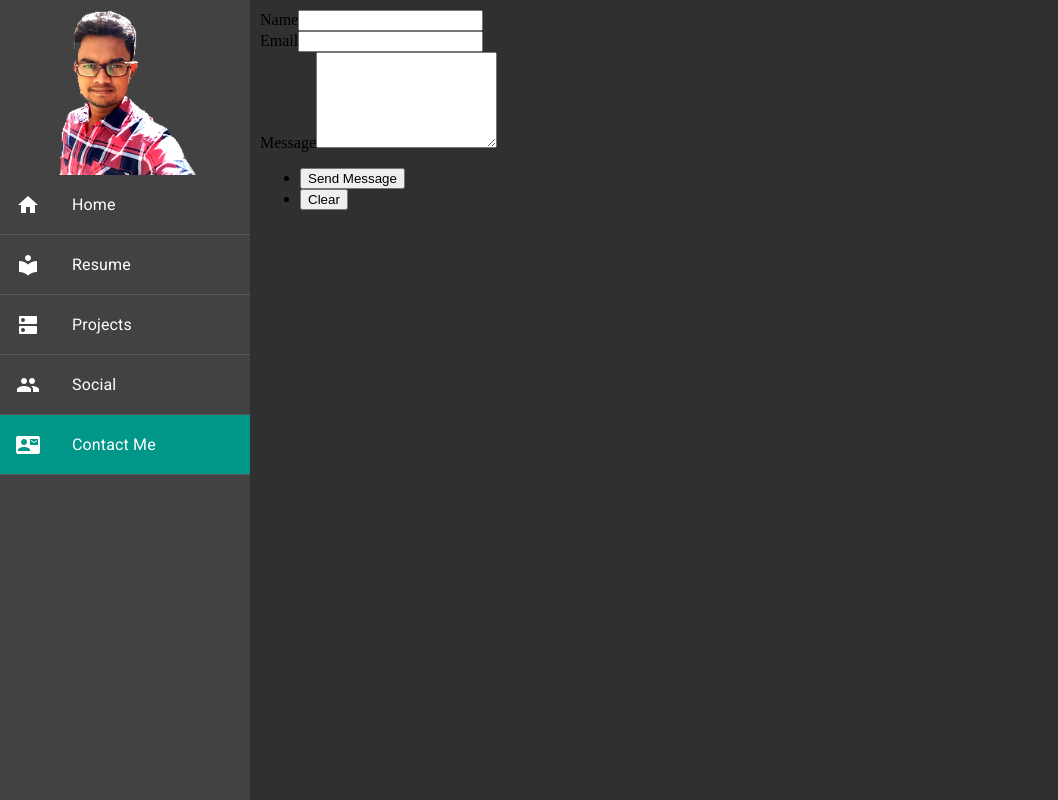
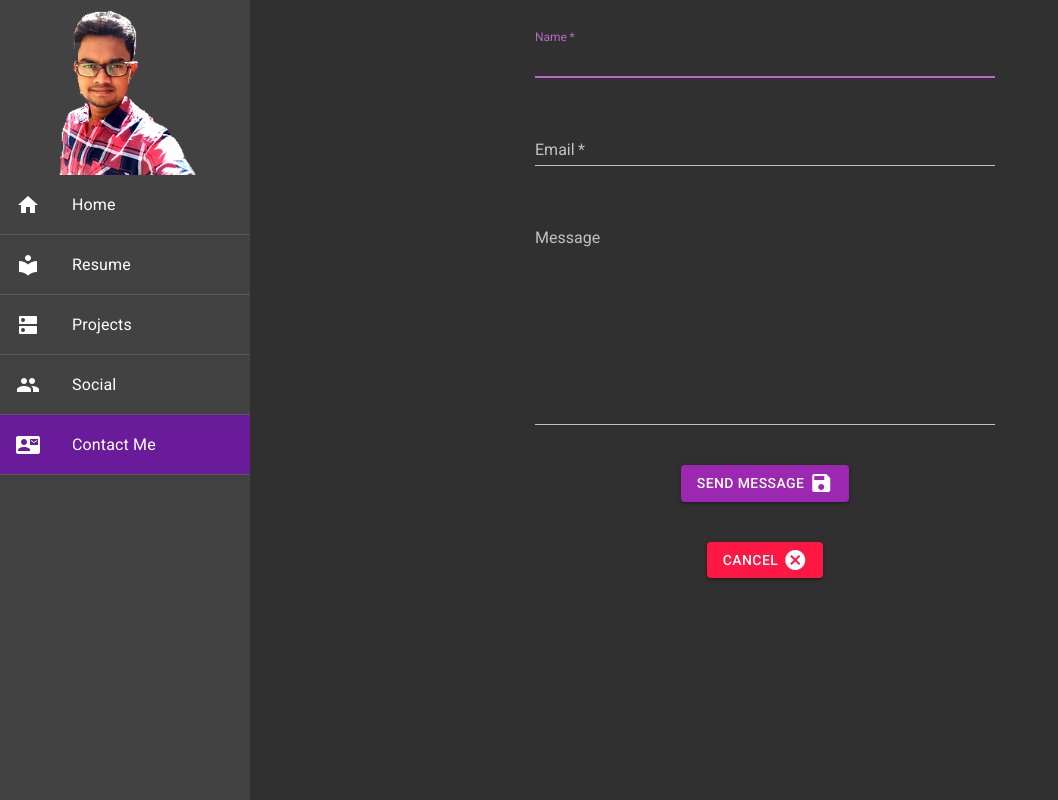
Before and after one commit to jana-uoft/portfolio_gatsby, a Gatsby site: page /contact in a window 1280 px wide. Shown: the whole page, without its empty margins (0-1058 px from the left). Built offline with nearby package versions, Linux system fonts and the light colour scheme; Gatsby itself is replaced by a stand-in of ours.

Commit message:
Add style for contact form page

```diff
--- a/src/components/layout.js
+++ b/src/components/layout.js
@@ -5,7 +5,7 @@ import {
   CssBaseline,
   Hidden
 } from '@material-ui/core'
-import teal from '@material-ui/core/colors/teal'
+import { purple, red } from '@material-ui/core/colors'
 import {
   SEO,
   Sidebar
@@ -14,8 +14,8 @@ import {
 const theme = createMuiTheme({
   palette: {
     type: 'dark',
-    primary: teal,
-    secondary: teal
+    primary: purple,
+    secondary: red
   },
   typography: {
     useNextVariants: true
--- a/src/components/sidebar.js
+++ b/src/components/sidebar.js
@@ -10,7 +10,7 @@ import {
   ListItemText,
   Icon
 } from '@material-ui/core'
-import { teal } from '@material-ui/core/colors'
+import { purple } from '@material-ui/core/colors'
 import {
   Image
 } from './'
@@ -26,10 +26,10 @@ const StyledListItem = withStyles({
   root: {
     minHeight: 60,
     '&:hover': {
-      backgroundColor: `${teal[500]}`
+      backgroundColor: `${purple[800]}`
     },
     '&$selected': {
-      backgroundColor: `${teal[500]} !important`
+      backgroundColor: `${purple[800]} !important`
     }
   },
   selected: { }
--- a/src/pages/contact.js
+++ b/src/pages/contact.js
@@ -1,60 +1,59 @@
 import React from 'react'
+import { Layout } from '../components'
 import {
-  Layout
-} from '../components'
-import { navigate } from 'gatsby-link'
+  TextField,
+  Button,
+  Icon,
+  Dialog,
+  DialogActions,
+  DialogTitle,
+  withMobileDialog
+} from '@material-ui/core'
 
-function encode (data) {
-  return Object.keys(data)
-    .map(key => encodeURIComponent(key) + '=' + encodeURIComponent(data[key]))
-    .join('&')
-}
+const encode = (data) => Object.keys(data).map(key => encodeURIComponent(key) + '=' + encodeURIComponent(data[key])).join('&')
 
 class ContactPage extends React.Component {
   constructor (props) {
     super(props)
-    this.state = {}
+    this.state = {
+      name: '',
+      email: '',
+      message: '',
+      loading: false,
+      responseMessage: ''
+    }
   }
 
-  handleChange = e => {
-    this.setState({ [e.target.name]: e.target.value })
-  }
+  handleTextChange = (field, value) => this.setState({ [field]: value })
+
+  clearForm = () => this.setState({ name: '', email: '', message: '', loading: false, responseMessage: '' })
 
   handleSubmit = e => {
     e.preventDefault()
-    const form = e.target
-    fetch('/', {
-      method: 'POST',
-      headers: { 'Content-Type': 'application/x-www-form-urlencoded' },
-      body: encode({
-        'form-name': form.getAttribute('name'),
-        ...this.state
+    this.setState({ loading: true }, () => {
+      const { name, email, message } = this.state
+      fetch('/', {
+        method: 'POST',
+        headers: { 'Content-Type': 'application/x-www-form-urlencoded' },
+        body: encode({
+          'form-name': 'contact',
+          name,
+          email,
+          message
+        })
       })
+        .then(() => this.setState({ loading: false, responseMessage: 'Form successfully submitted. Thank you.' }))
+        .catch((error) => {
+          this.setState({ loading: false, responseMessage: `Something went wrong while submitting the form. Please try again.` })
+          console.log(error.message)
+        })
     })
-      .then(() => navigate(form.getAttribute('action')))
-      .catch(error => alert(error))
   }
 
   render () {
+    const { fullScreen } = this.props
+
     return (
-//       <form name='contact' method='post' data-netlify='true' data-netlify-honeypot='bot-field'>
-//     <div className='field half first'>
-//         <label htmlFor='name'>Name</label>
-//         <input type='text' name='name' id='name' />
-//     </div>
-//     <div className='field half'>
-//         <label htmlFor='email'>Email</label>
-//         <input type='text' name='email' id='email' />
-//     </div>
-//     <div className='field'>
-//         <label htmlFor='message'>Message</label>
-//         <textarea name='message' id='message' rows='6'></textarea>
-//     </div>
-//     <ul className='actions'>
-//         <li><input type='submit' value='Send Message' className='special' /></li>
-//         <li><input type='reset' value='Clear' /></li>
-//     </ul>
-// </form>
       <Layout title='Contact' activePage='/contact/' >
         <form
           name='contact'
@@ -63,28 +62,76 @@ class ContactPage extends React.Component {
           data-netlify='true'
           data-netlify-honeypot='bot-field'
           onSubmit={this.handleSubmit}
+          style={{
+            display: 'grid',
+            padding: '20px 20px',
+            gridGap: 40,
+            maxWidth: 500,
+            justifyItems: 'center',
+            margin: '0 auto'
+          }}
         >
           <input type='hidden' name='form-name' value='contact' />
-          <div className='field half first'>
-            <label htmlFor='name'>Name</label>
-            <input type='text' name='name' id='name' onChange={this.handleChange} />
-          </div>
-          <div className='field half'>
-            <label htmlFor='email'>Email</label>
-            <input type='text' name='email' id='email' onChange={this.handleChange} />
-          </div>
-          <div className='field'>
-            <label htmlFor='message'>Message</label>
-            <textarea name='message' id='message' rows='6' onChange={this.handleChange} />
-          </div>
-          <ul className='actions'>
-            <li><input type='submit' value='Send Message' className='special' /></li>
-            <li><input type='reset' value='Clear' /></li>
-          </ul>
+          <TextField
+            label='Name'
+            type='text'
+            required
+            value={this.state.name}
+            onChange={(e) => this.handleTextChange('name', e.target.value)}
+            fullWidth
+            disabled={this.state.loading}
+            autoFocus
+          />
+          <TextField
+            label='Email'
+            type='email'
+            required
+            value={this.state.email}
+            onChange={(e) => this.handleTextChange('email', e.target.value)}
+            fullWidth
+            disabled={this.state.loading}
+          />
+          <TextField
+            label='Message'
+            type='textbox'
+            value={this.state.message}
+            onChange={(e) => this.handleTextChange('message', e.target.value)}
+            fullWidth
+            disabled={this.state.loading}
+            multiline
+            rows={10}
+            rowsMax='10'
+          />
+          <Button
+            variant='contained'
+            type='submit'
+            color='primary'
+            disabled={this.props.loading}
+            style={{ maxWidth: 200 }}
+          >
+            Send Message
+            <Icon style={{ marginLeft: 5 }}>save</Icon>
+          </Button>
+          <Button variant='contained' color='secondary' type='reset' onClick={this.clearForm} style={{ maxWidth: 200 }}>
+            Cancel
+            <Icon style={{ marginLeft: 5 }}>cancel</Icon>
+          </Button>
         </form>
+        <Dialog
+          fullScreen={fullScreen}
+          open={this.state.responseMessage !== ''}
+          onClose={this.clearForm}
+          disableBackdropClick
+          aria-labelledby='Contact Form Response'
+        >
+          <DialogTitle id='Contact Form Response'>{this.state.responseMessage}</DialogTitle>
+          <DialogActions>
+            <Button onClick={this.clearForm} variant='contained' autoFocus color='primary'>OK</Button>
+          </DialogActions>
+        </Dialog>
       </Layout>
     )
   }
 }
 
-export default ContactPage
+export default withMobileDialog()(ContactPage)
```
